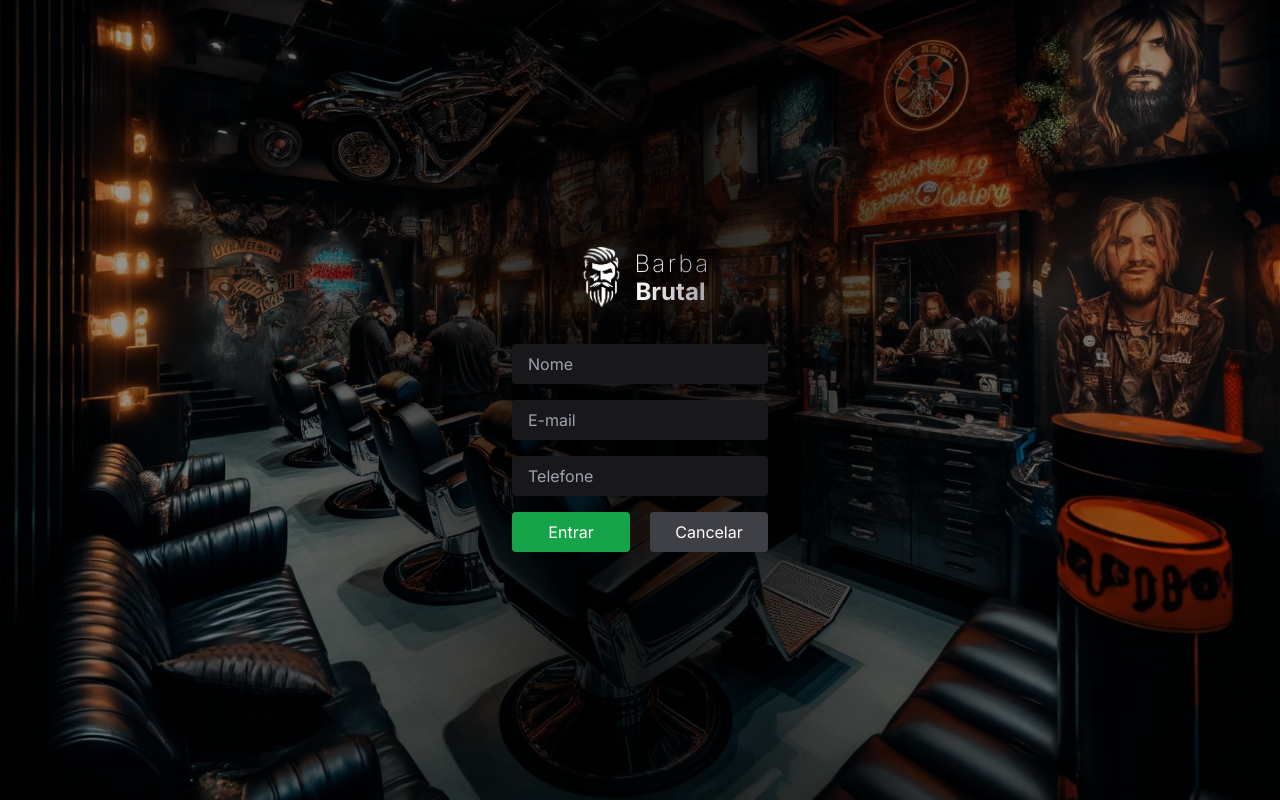
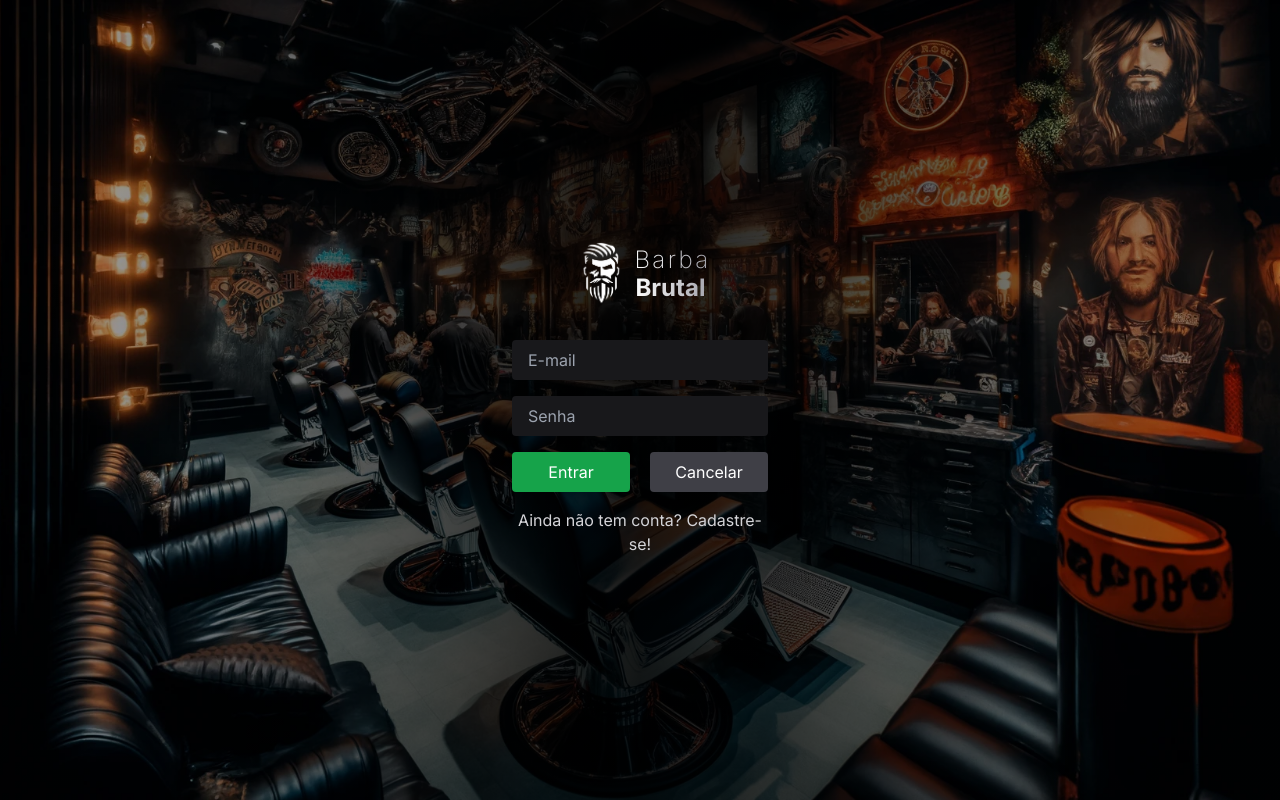
Before and after one commit to WeltonAM/barber_project, a Next.js app in the folder apps/frontend/: page /entrar in a window 1280 px wide. Built offline with nearby package versions, Linux system fonts and the light colour scheme; no server answers.

Commit message:
Update Frontend

```diff
--- a/apps/frontend/package.json
+++ b/apps/frontend/package.json
@@ -11,10 +11,13 @@
   "dependencies": {
     "@barber/core": "*",
     "@barber/ui": "*",
+    "@types/js-cookie": "^3.0.6",
     "@radix-ui/react-dropdown-menu": "^2.1.1",
     "@tabler/icons-react": "^3.11.0",
     "class-variance-authority": "^0.7.0",
     "clsx": "^2.1.1",
+    "js-cookie": "^3.0.5",
+    "jwt-decode": "^4.0.0",
     "framer-motion": "^11.3.17",
     "lucide-react": "^0.414.0",
     "next": "14.2.5",
--- /dev/null
+++ b/apps/frontend/src/app/(paginas)/(internas)/(barbeiro)/layout.tsx
@@ -0,0 +1,18 @@
+'use client'
+import useUsuario from '@/data/hooks/useUsuario'
+import { useRouter } from 'next/navigation'
+
+export default function Layout(props: any) {
+    const { usuario } = useUsuario()
+    const router = useRouter()
+
+    if (!usuario) {
+        return null
+    }
+
+    if (!usuario?.barbeiro) {
+        return router.push('/')
+    }
+
+    return props.children
+}
--- a/apps/frontend/src/components/usuario/FormUsuario.tsx
+++ b/apps/frontend/src/components/usuario/FormUsuario.tsx
@@ -7,11 +7,14 @@ import Logo from '@/components/shared/Logo'
 import Image from 'next/image'
 
 export default function FormUsuario() {
+    const [modo, setModo] = useState<'entrar' | 'cadastrar'>('entrar')
     const [nome, setNome] = useState('')
     const [email, setEmail] = useState('')
     const [telefone, setTelefone] = useState('')
+    const [senha, setSenha] = useState('')
 
-    const { usuario, entrar } = useUsuario()
+    const { usuario, entrar, registrar } = useUsuario()
+
     const params = useSearchParams()
     const router = useRouter()
 
@@ -21,6 +24,23 @@ export default function FormUsuario() {
             router.push(dest ? dest : '/')
         }
     }, [usuario, router, params])
+
+    async function submeter() {
+        if (modo === 'entrar') {
+            await entrar({ email, senha })
+        } else {
+            await registrar({ nome, email, senha, telefone })
+        }
+        limparFormulario()
+    }
+
+    function limparFormulario() {
+        setNome('')
+        setEmail('')
+        setTelefone('')
+        setSenha('')
+        setModo('entrar')
+    }
 
     return (
         <div className="flex justify-center items-center h-screen relative">
@@ -33,8 +53,9 @@ export default function FormUsuario() {
                 "
             >
                 <Logo />
-                <div className="flex flex-col w-1/5 gap-5">
+                <div className="flex flex-col w-4/5 sm:w-1/5 gap-5">
                     <div className="flex flex-col gap-4 rounded">
+                        {modo === 'cadastrar' && (
                             <input
                                 type="text"
                                 value={nome}
@@ -42,6 +63,7 @@ export default function FormUsuario() {
                                 placeholder="Nome"
                                 className="bg-zinc-900 px-4 py-2 rounded"
                             />
+                        )}
                         <input
                             type="email"
                             value={email}
@@ -50,18 +72,26 @@ export default function FormUsuario() {
                             className="bg-zinc-900 px-4 py-2 rounded"
                         />
                         <input
+                            type="password"
+                            value={senha}
+                            onChange={(e) => setSenha(e.target.value)}
+                            placeholder="Senha"
+                            className="bg-zinc-900 px-4 py-2 rounded"
+                        />
+                        {modo === 'cadastrar' && (
+                            <input
                                 type="tel"
                                 value={TelefoneUtils.formatar(telefone)}
-                            onChange={(s) => setTelefone(TelefoneUtils.desformatar(s.target.value))}
+                                onChange={(s) =>
+                                    setTelefone(TelefoneUtils.desformatar(s.target.value))
+                                }
                                 placeholder="Telefone"
                                 className="bg-zinc-900 px-4 py-2 rounded"
                             />
+                        )}
                         <div className="flex gap-5">
-                            <button
-                                onClick={() => entrar({ nome, email, telefone })}
-                                className="button bg-green-600 flex-1"
-                            >
-                                Entrar
+                            <button onClick={submeter} className="button bg-green-600 flex-1">
+                                {modo === 'entrar' ? 'Entrar' : 'Cadastrar'}
                             </button>
                             <button
                                 onClick={() => {
@@ -72,6 +102,23 @@ export default function FormUsuario() {
                                 Cancelar
                             </button>
                         </div>
+                        <div className="flex gap-5 justify-center">
+                            {modo === 'entrar' ? (
+                                <button
+                                    onClick={() => setModo('cadastrar')}
+                                    className="text-zinc-300 hover:text-white"
+                                >
+                                    Ainda não tem conta? Cadastre-se!
+                                </button>
+                            ) : (
+                                <button
+                                    onClick={() => setModo('entrar')}
+                                    className="text-zinc-300 hover:text-white"
+                                >
+                                    Já tem conta? Entre na plataforma!
+                                </button>
+                            )}
+                        </div>
                     </div>
                 </div>
             </div>
--- /dev/null
+++ b/apps/frontend/src/data/contexts/ContextoSessao.tsx
@@ -0,0 +1,96 @@
+'use client'
+import { createContext, useCallback, useEffect, useState } from 'react'
+import { jwtDecode } from 'jwt-decode'
+import { Usuario } from '@barber/core'
+import cookie from 'js-cookie'
+
+interface ContextoSessaoProps {
+    carregando: boolean
+    token: string | null
+    usuario: Usuario | null
+    criarSessao: (jwt: string) => void
+    limparSessao: () => void
+}
+
+const ContextoSessao = createContext<ContextoSessaoProps>({} as any)
+
+export function ProvedorSessao(props: any) {
+    const nomeCookie = 'barba-authorization'
+
+    const [carregando, setCarregando] = useState(true)
+    const [token, setToken] = useState<string | null>(null)
+    const [usuario, setUsuario] = useState<Usuario | null>(null)
+
+    const carregarSessao = useCallback(function () {
+        try {
+            setCarregando(true)
+            const estado = obterEstado()
+            setToken(estado?.token ?? null)
+            setUsuario(estado?.usuario ?? null)
+        } finally {
+            setCarregando(false)
+        }
+    }, [])
+
+    useEffect(() => {
+        carregarSessao()
+    }, [carregarSessao])
+
+    function criarSessao(jwt: string) {
+        cookie.set(nomeCookie, jwt, {
+            expires: 1,
+            sameSite: 'None',
+            secure: true,
+        })
+        carregarSessao()
+    }
+
+    function limparSessao() {
+        setToken(null)
+        setUsuario(null)
+        cookie.remove(nomeCookie)
+    }
+
+    function obterEstado(): { token: string; usuario: Usuario } | null {
+        const jwt = cookie.get(nomeCookie)
+        if (!jwt) return null
+
+        try {
+            const decoded: any = jwtDecode(jwt)
+            const expired = decoded.exp < Date.now() / 1000
+            if (expired) {
+                cookie.remove(nomeCookie)
+                return null
+            }
+
+            return {
+                token: jwt,
+                usuario: {
+                    id: decoded.id,
+                    nome: decoded.nome,
+                    email: decoded.email,
+                    barbeiro: decoded.barbeiro,
+                },
+            }
+        } catch (error) {
+            cookie.remove(nomeCookie)
+            return null
+        }
+    }
+
+    return (
+        <ContextoSessao.Provider
+            value={{
+                carregando,
+                token,
+                usuario,
+                criarSessao,
+                limparSessao,
+            }}
+        >
+            {props.children}
+        </ContextoSessao.Provider>
+    )
+}
+
+export default ContextoSessao
--- a/apps/frontend/src/data/contexts/ContextoUsuario.tsx
+++ b/apps/frontend/src/data/contexts/ContextoUsuario.tsx
@@ -1,50 +1,38 @@
 'use client'
-import { createContext, useCallback, useEffect, useState } from 'react'
 import { useRouter } from 'next/navigation'
+import { createContext } from 'react'
 import { Usuario } from '@barber/core'
-import useLocalStorage from '../hooks/useLocalStorage'
+import useSessao from '../hooks/useSessao'
+import useAPI from '../hooks/useAPI'
 
 export interface ContextoUsuarioProps {
     carregando: boolean
     usuario: Usuario | null
-    entrar: (usuario: Usuario) => Promise<void>
+    entrar: (usuario: Partial<Usuario>) => Promise<void>
+    registrar: (usuario: Usuario) => Promise<void>
     sair: () => void
 }
 
 const ContextoUsuario = createContext<ContextoUsuarioProps>({} as any)
 
 export function ProvedorUsuario({ children }: any) {
-    const { get, set } = useLocalStorage()
+    const { httpPost } = useAPI()
+    const { carregando, usuario, criarSessao, limparSessao } = useSessao()
     const router = useRouter()
-    const [carregando, setCarregando] = useState(true)
-    const [usuario, setUsuario] = useState<Usuario | null>(null)
 
-    const carregarUsuario = useCallback(
-        function () {
-            try {
-                const usuarioLocal = get('usuario')
-                if (usuarioLocal) {
-                    setUsuario(usuarioLocal)
-                }
-            } finally {
-                setCarregando(false)
-            }
-        },
-        [get]
-    )
+    async function entrar(usuario: Partial<Usuario>) {
+        const token = await httpPost('/usuario/login', usuario)
+        criarSessao(token)
+    }
 
-    async function entrar(usuario: Usuario) {
-        setUsuario(usuario)
-        set('usuario', usuario)
+    async function registrar(usuario: Usuario) {
+        await httpPost('/usuario/registrar', usuario)
     }
 
     function sair() {
+        limparSessao()
         router.push('/')
-        setUsuario(null)
-        set('usuario', null)
     }
-
-    useEffect(() => carregarUsuario(), [carregarUsuario])
 
     return (
         <ContextoUsuario.Provider
@@ -52,6 +40,7 @@ export function ProvedorUsuario({ children }: any) {
                 carregando,
                 usuario,
                 entrar,
+                registrar,
                 sair,
             }}
         >
--- /dev/null
+++ b/apps/frontend/src/data/hooks/useProfissionalAgenda.ts
@@ -0,0 +1,34 @@
+import { Agendamento } from '@barba/core'
+import { useCallback, useEffect, useState } from 'react'
+import useUsuario from './useUsuario'
+import useAPI from './useAPI'
+
+export default function useProfissionalAgenda() {
+    const { usuario } = useUsuario()
+    const { httpGet, httpDelete } = useAPI()
+    const [data, setData] = useState<Date>(new Date())
+    const [agendamentos, setAgendamentos] = useState<Agendamento[]>([])
+
+    const carregarAgendamentos = useCallback(async () => {
+        if (!usuario) return
+        const dtString = data.toISOString().slice(0, 10)
+        const agendamentos = await httpGet(`agendamentos/${usuario.id}/${dtString}`)
+        setAgendamentos(agendamentos)
+    }, [httpGet, usuario, data])
+
+    useEffect(() => {
+        carregarAgendamentos()
+    }, [carregarAgendamentos])
+
+    async function excluirAgendamento(id: number) {
+        await httpDelete(`agendamentos/${id}`)
+        setAgendamentos(agendamentos.filter((a) => a.id !== id))
+    }
+
+    return {
+        data,
+        agendamentos,
+        alterarData: setData,
+        excluirAgendamento,
+    }
+}
--- /dev/null
+++ b/apps/frontend/src/data/hooks/useSessao.ts
@@ -0,0 +1,5 @@
+import { useContext } from 'react'
+import ContextoSessao from '../contexts/ContextoSessao'
+
+const useSessao = () => useContext(ContextoSessao)
+export default useSessao
```
Also changed, not shown: apps/frontend/src/app/(paginas)/(internas)/(barbeiro)/agenda/page.tsx (added, +37 -0 lines), 1 other file (tests, documents, lock files or other folders). Lines whose indentation alone changed are shown as unchanged.
